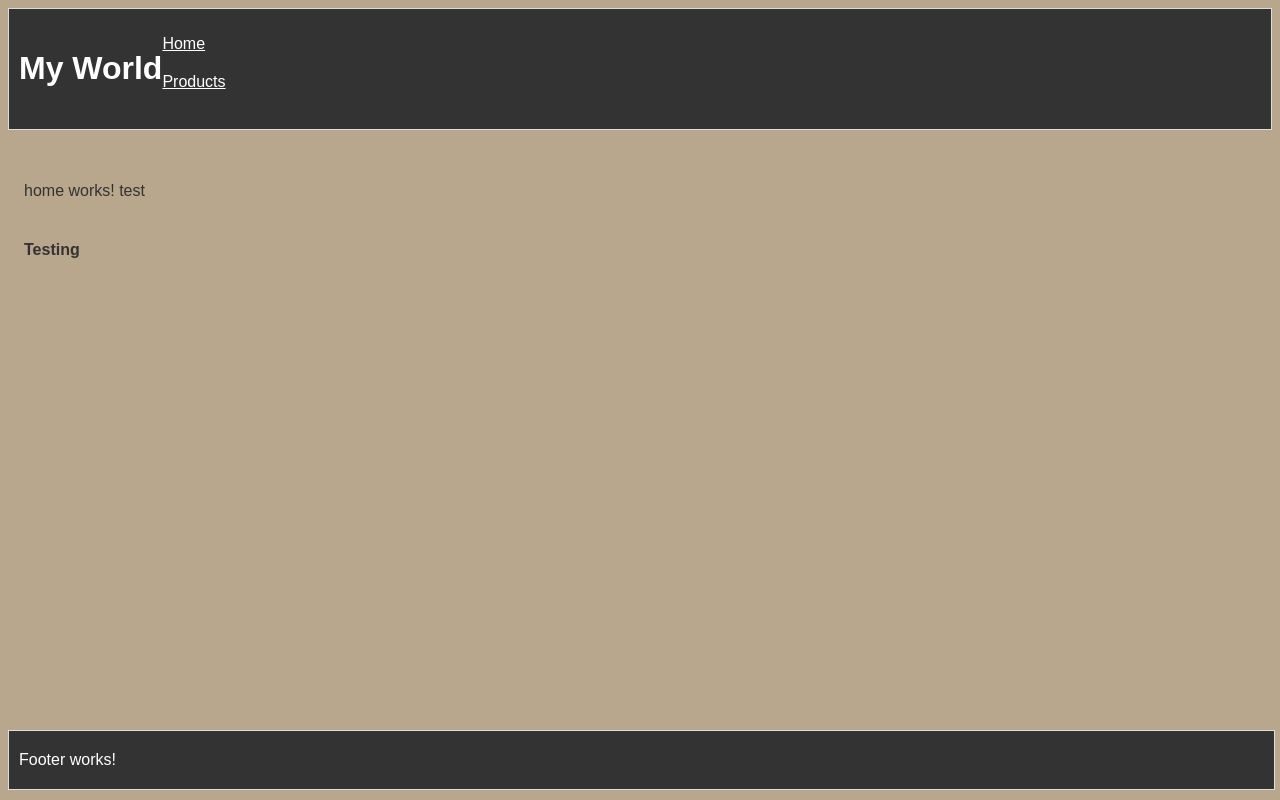
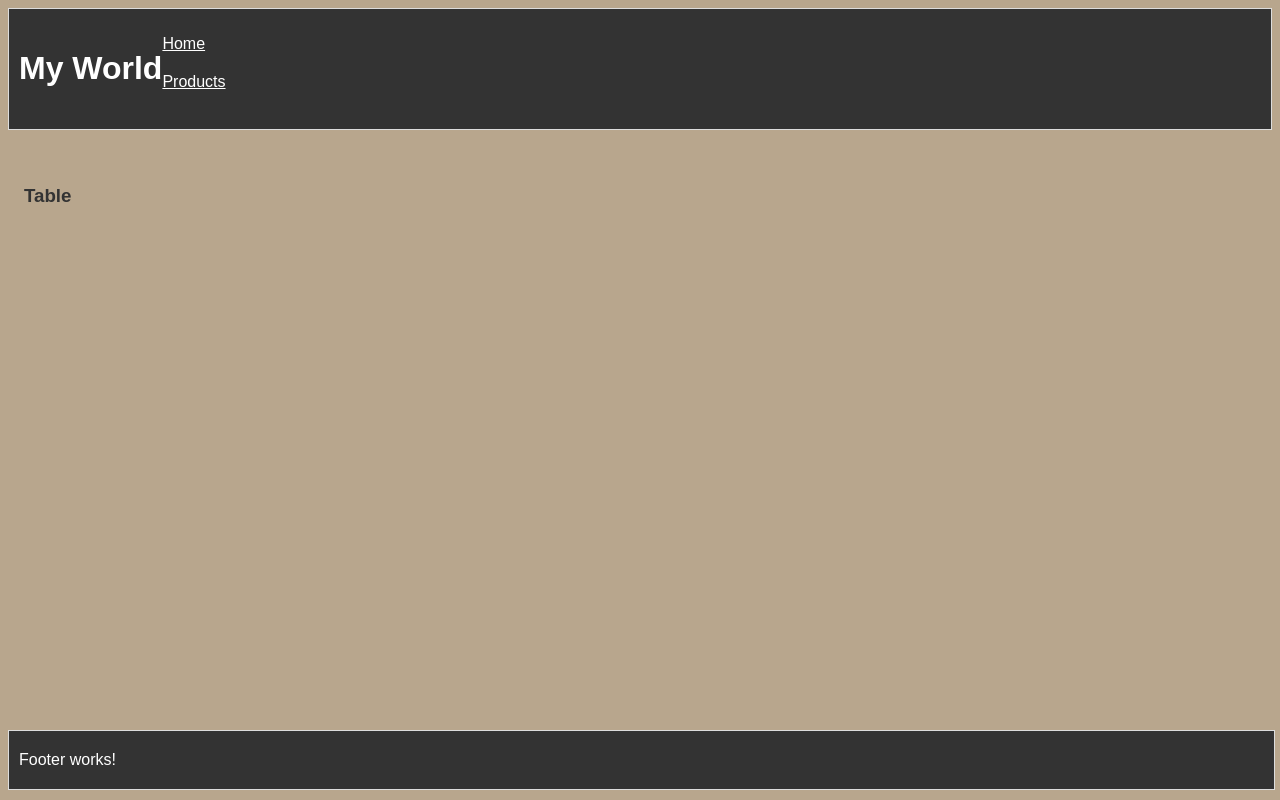
Before and after one commit to gandholi-kumar/angular_portfolio, an Angular app: page /home in a window 1280 px wide. Built offline with nearby package versions, Linux system fonts and the light colour scheme.

Commit message:
5 files modified

```diff
--- a/src/components/components.module.ts
+++ b/src/components/components.module.ts
@@ -1,11 +1,11 @@
 import { CUSTOM_ELEMENTS_SCHEMA, NgModule } from '@angular/core';
 import { CommonModule } from '@angular/common';
 import { TableContainerComponent } from './table-container/table-container.component';
+import { HomeComponent } from './home/home.component';
 
 @NgModule({
   imports: [CommonModule],
-  declarations: [TableContainerComponent],
-  exports: [TableContainerComponent],
-  schemas: [CUSTOM_ELEMENTS_SCHEMA],
+  declarations: [TableContainerComponent, HomeComponent],
+  exports: [TableContainerComponent, HomeComponent],
 })
 export class ComponentsModule {}
--- a/src/components/home/home.component.html
+++ b/src/components/home/home.component.html
@@ -1,4 +1 @@
-<p>home works! test</p>
-
-<h4 class="HeaderName">Testing</h4>
 <app-table-container> </app-table-container>
--- a/src/components/home/home.component.ts
+++ b/src/components/home/home.component.ts
@@ -4,8 +4,6 @@ import { Component, CUSTOM_ELEMENTS_SCHEMA, OnInit } from '@angular/core';
   selector: 'app-home',
   templateUrl: './home.component.html',
   styleUrls: ['./home.component.css'],
-  standalone: true,
-  schemas: [CUSTOM_ELEMENTS_SCHEMA]
 })
 export class HomeComponent implements OnInit {
   constructor() {}
--- a/src/components/table-container/table-container.component.html
+++ b/src/components/table-container/table-container.component.html
@@ -1 +1 @@
-Table
+<h3>Table</h3>
--- a/src/main.ts
+++ b/src/main.ts
@@ -9,11 +9,12 @@ import { bootstrapApplication } from '@angular/platform-browser';
 import { RouterModule } from '@angular/router';
 import { APP_ROUTES } from './app-routing';
 import { SharedModule } from './shared/shared.module';
+import { ComponentsModule } from './components/components.module';
 
 @Component({
   selector: 'my-app',
   standalone: true,
-  imports: [CommonModule, RouterModule, SharedModule],
+  imports: [CommonModule, RouterModule, SharedModule, ComponentsModule],
   templateUrl: './main.html',
 })
 export class App {
```
